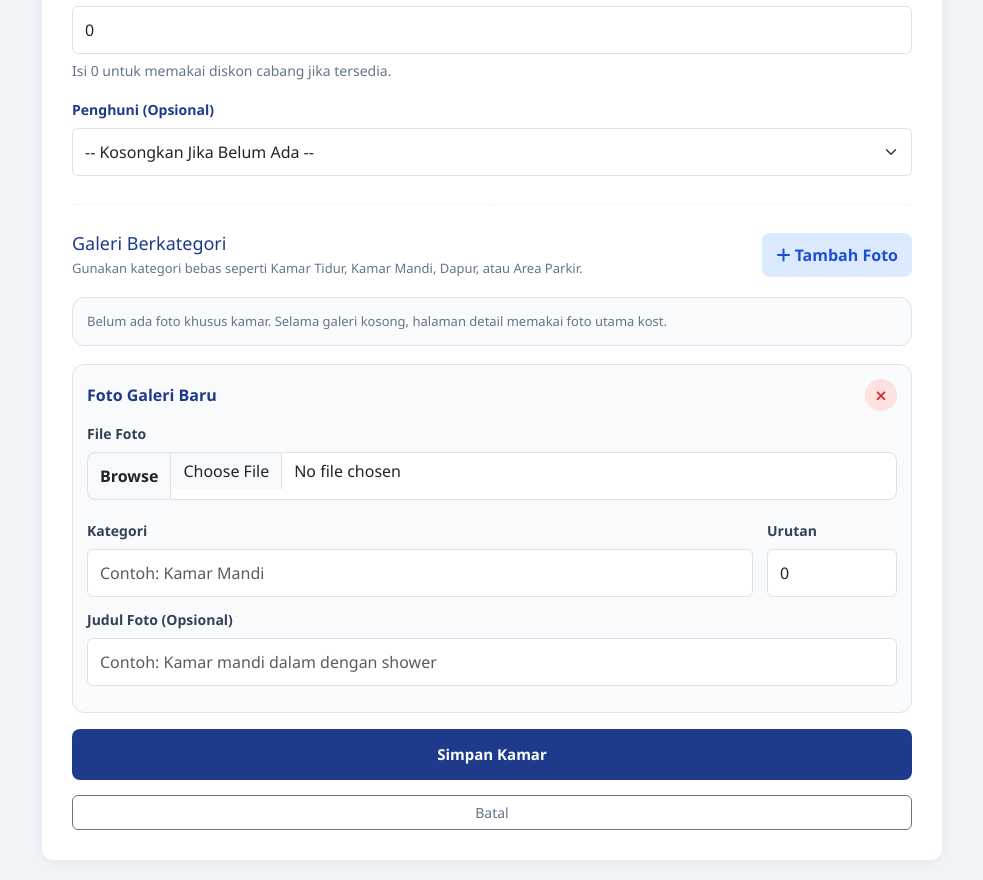
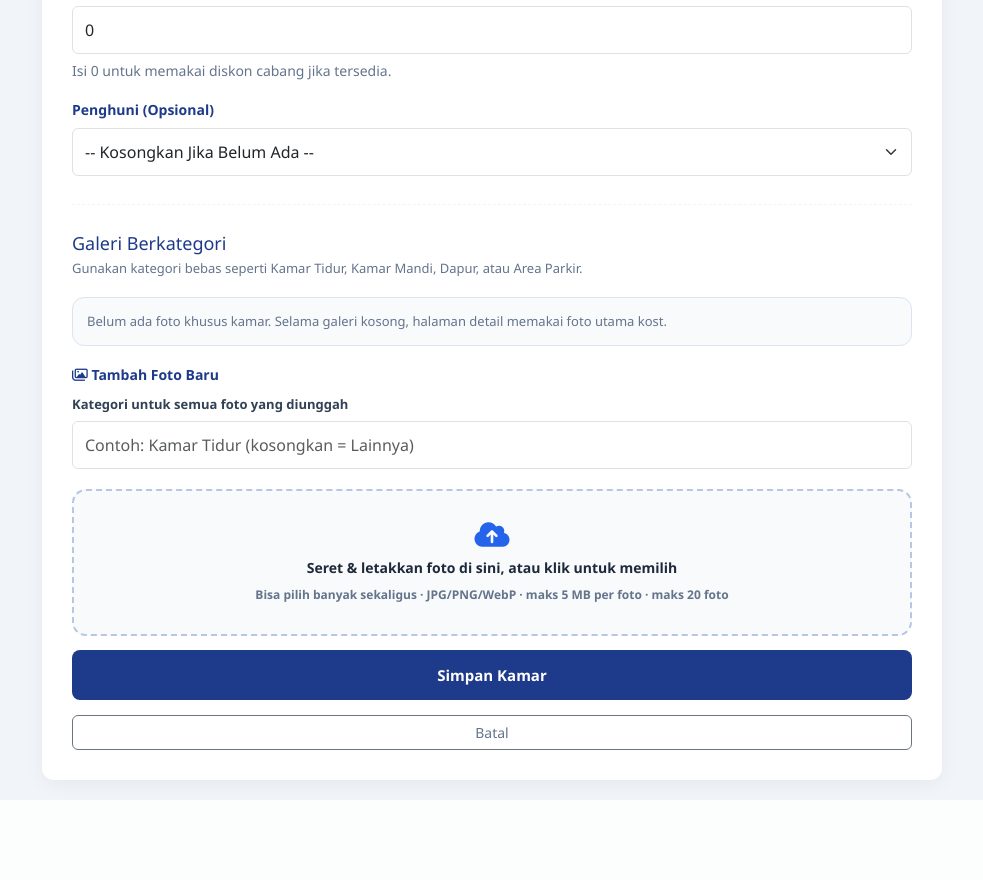
Before and after one commit to nandaputrahartono-pc/kosonline-mvc, a PHP site: page /admin/rooms/create in a window 1280 px wide. Shown: the part 809-1689 px from the top of the page, without its empty margins (148-1131 px from the left). After the commit the page ends 1603 px from the top, so only its background shows below. Run offline with PHP 8.4, Linux system fonts and the light colour scheme; the visitor is signed in with stand-in values (Sample User, id 1); data that the repository does not hold is empty.

Commit message:
Update fitur pada admin

```diff
--- a/app/Controllers/AdminRoomController.php
+++ b/app/Controllers/AdminRoomController.php
@@ -257,11 +257,11 @@
             throw new RuntimeException('Maksimal 20 foto galeri dalam satu kali simpan.');
         }
 
-        $categories = is_array($_POST['gallery_categories'] ?? null) ? $_POST['gallery_categories'] : [];
-        $titles = is_array($_POST['gallery_titles'] ?? null) ? $_POST['gallery_titles'] : [];
-        $orders = is_array($_POST['gallery_orders'] ?? null) ? $_POST['gallery_orders'] : [];
+        // Satu kategori berlaku untuk semua foto dalam satu batch upload.
+        $batchCategory = $this->cleanCategory($_POST['gallery_batch_category'] ?? '');
+        $order = 0;
 
-        foreach ($files as $index => $file) {
+        foreach ($files as $file) {
             if ((int) ($file['error'] ?? UPLOAD_ERR_NO_FILE) === UPLOAD_ERR_NO_FILE) {
                 continue;
             }
@@ -273,11 +273,12 @@
 
             $uploadedFiles[] = $filename;
             $this->galleryModel->create($roomId, [
-                'kategori' => $this->cleanCategory($categories[$index] ?? ''),
-                'judul' => $this->cleanTitle($titles[$index] ?? ''),
+                'kategori' => $batchCategory,
+                'judul' => null,
                 'nama_file' => $filename,
-                'urutan' => $this->cleanOrder($orders[$index] ?? 0),
+                'urutan' => $order,
             ]);
+            $order++;
         }
     }
 
--- a/app/Views/admin/forms/layout.php
+++ b/app/Views/admin/forms/layout.php
@@ -147,26 +147,6 @@
             line-height: 1.5;
             margin: 0;
         }
-        .btn-add-gallery,
-        .btn-remove-gallery {
-            border: 0;
-            cursor: pointer;
-            font-weight: 600;
-        }
-        .btn-add-gallery {
-            flex-shrink: 0;
-            border-radius: 8px;
-            background: #dbeafe;
-            color: #1d4ed8;
-            padding: 10px 14px;
-        }
-        .btn-remove-gallery {
-            width: 32px;
-            height: 32px;
-            border-radius: 50%;
-            background: #fee2e2;
-            color: #dc2626;
-        }
         .existing-gallery-grid {
             display: grid;
             grid-template-columns: repeat(auto-fit, minmax(250px, 1fr));
@@ -174,7 +154,6 @@
             margin-bottom: 20px;
         }
         .gallery-editor-card,
-        .new-gallery-row,
         .empty-gallery-note {
             border: 1px solid #dbe4f0;
             border-radius: 12px;
@@ -188,8 +167,7 @@
             object-fit: cover;
             margin-bottom: 14px;
         }
-        .gallery-editor-card input,
-        .new-gallery-row input {
+        .gallery-editor-card input {
             margin-bottom: 12px;
         }
         .delete-photo-option {
@@ -209,20 +187,114 @@
             line-height: 1.5;
             margin-bottom: 18px;
         }
-        .new-gallery-row {
-            margin-bottom: 16px;
-        }
-        .new-gallery-row-header {
+        .gallery-upload-head {
             display: flex;
             align-items: center;
             justify-content: space-between;
+            gap: 12px;
+            margin-bottom: 10px;
             color: #1e3a8a;
+            font-size: 14px;
+        }
+        .gallery-file-count {
+            font-size: 12px;
+            font-weight: 700;
+            color: #1d4ed8;
+            background: #dbeafe;
+            padding: 3px 10px;
+            border-radius: 999px;
+        }
+        .gallery-batch-field {
+            display: block;
             margin-bottom: 12px;
         }
-        .field-grid {
+        .gallery-batch-field span {
+            display: block;
+            font-size: 13px;
+            font-weight: 600;
+            color: #334155;
+            margin-bottom: 6px;
+        }
+        .gallery-dropzone {
+            display: flex;
+            flex-direction: column;
+            align-items: center;
+            justify-content: center;
+            gap: 8px;
+            text-align: center;
+            padding: 30px 20px;
+            border: 2px dashed #b6c6e3;
+            border-radius: 14px;
+            background: #f8fafc;
+            color: #475569;
+            cursor: pointer;
+            transition: border-color 0.2s ease, background 0.2s ease;
+        }
+        .gallery-dropzone:hover,
+        .gallery-dropzone.is-dragover {
+            border-color: #2563eb;
+            background: #eff4ff;
+        }
+        .gallery-dropzone i {
+            font-size: 28px;
+            color: #2563eb;
+        }
+        .gallery-dropzone-title {
+            font-weight: 700;
+            color: #1e293b;
+        }
+        .gallery-dropzone-hint {
+            font-size: 12px;
+            color: #64748b;
+        }
+        .gallery-upload-error {
+            margin: 10px 0 0;
+            padding: 10px 12px;
+            border-radius: 10px;
+            background: #fef2f2;
+            border: 1px solid #fecaca;
+            color: #b91c1c;
+            font-size: 13px;
+        }
+        .gallery-preview-grid {
             display: grid;
-            grid-template-columns: minmax(0, 1fr) 130px;
-            gap: 14px;
+            grid-template-columns: repeat(auto-fill, minmax(120px, 1fr));
+            gap: 12px;
+            margin-top: 14px;
+        }
+        .gallery-preview-item {
+            position: relative;
+            border-radius: 12px;
+            overflow: hidden;
+            border: 1px solid #dbe4f0;
+            aspect-ratio: 1 / 1;
+            background: #f1f5f9;
+        }
+        .gallery-preview-item img {
+            width: 100%;
+            height: 100%;
+            object-fit: cover;
+            display: block;
+        }
+        .gallery-preview-remove {
+            position: absolute;
+            top: 6px;
+            right: 6px;
+            width: 28px;
+            height: 28px;
+            border: 0;
+            border-radius: 50%;
+            background: rgba(15, 23, 42, 0.75);
+            color: #fff;
+            cursor: pointer;
+            display: flex;
+            align-items: center;
+            justify-content: center;
+            font-size: 13px;
+            transition: background 0.2s ease;
+        }
+        .gallery-preview-remove:hover {
+            background: #dc2626;
         }
         .admin-form-flash-stack {
             position: fixed;
@@ -253,8 +325,6 @@
             .form-container { padding: 20px; }
             h2 { font-size: 1.3rem; }
             .section-heading { display: block; }
-            .btn-add-gallery { margin-top: 12px; width: 100%; }
-            .field-grid { grid-template-columns: 1fr; gap: 0; }
         }
     </style>
 </head>
--- a/app/Views/admin/forms/room-gallery-fields.php
+++ b/app/Views/admin/forms/room-gallery-fields.php
@@ -6,9 +6,6 @@
         <h3>Galeri Berkategori</h3>
         <p>Gunakan kategori bebas seperti Kamar Tidur, Kamar Mandi, Dapur, atau Area Parkir.</p>
     </div>
-    <button type="button" class="btn btn-outline-primary btn-add-gallery" id="add-gallery-row">
-        <i class="fa-solid fa-plus"></i> Tambah Foto
-    </button>
 </div>
 
 <datalist id="gallery-category-suggestions">
@@ -49,57 +46,149 @@
     </div>
 <?php endif; ?>
 
-<div id="new-gallery-rows"></div>
+<div class="gallery-upload">
+    <div class="gallery-upload-head">
+        <strong><i class="fa-regular fa-images"></i> Tambah Foto Baru</strong>
+        <span class="gallery-file-count" id="gallery-file-count" hidden></span>
+    </div>
 
-<template id="gallery-row-template">
-    <article class="card new-gallery-row">
-        <div class="new-gallery-row-header">
-            <strong>Foto Galeri Baru</strong>
-            <button type="button" class="btn btn-sm btn-outline-danger btn-remove-gallery" aria-label="Hapus baris foto">
-                <i class="fa-solid fa-xmark"></i>
-            </button>
-        </div>
+    <label class="gallery-batch-field">
+        <span>Kategori untuk semua foto yang diunggah</span>
+        <input type="text" name="gallery_batch_category" class="form-control" list="gallery-category-suggestions" maxlength="60" placeholder="Contoh: Kamar Tidur (kosongkan = Lainnya)">
+    </label>
 
-        <label>File Foto</label>
-        <div class="input-group">
-            <span class="input-group-text">Browse</span>
-            <input type="file" name="gallery_photos[]" class="form-control" accept="image/jpeg,image/png,image/webp">
-        </div>
+    <label class="gallery-dropzone" id="gallery-dropzone">
+        <input type="file" name="gallery_photos[]" id="gallery-input" multiple accept="image/jpeg,image/png,image/webp" hidden>
+        <i class="fa-solid fa-cloud-arrow-up"></i>
+        <span class="gallery-dropzone-title">Seret &amp; letakkan foto di sini, atau klik untuk memilih</span>
+        <span class="gallery-dropzone-hint">Bisa pilih banyak sekaligus &middot; JPG/PNG/WebP &middot; maks 5&nbsp;MB per foto &middot; maks 20 foto</span>
+    </label>
 
-        <div class="field-grid">
-            <div>
-                <label>Kategori</label>
-                <input type="text" name="gallery_categories[]" class="form-control" list="gallery-category-suggestions" maxlength="60" placeholder="Contoh: Kamar Mandi">
-            </div>
-            <div>
-                <label>Urutan</label>
-                <input type="number" name="gallery_orders[]" class="form-control" min="0" max="65535" value="0">
-            </div>
-        </div>
-
-        <label>Judul Foto (Opsional)</label>
-        <input type="text" name="gallery_titles[]" class="form-control" maxlength="120" placeholder="Contoh: Kamar mandi dalam dengan shower">
-    </article>
-</template>
+    <p class="gallery-upload-error" id="gallery-upload-error" hidden></p>
+    <div class="gallery-preview-grid" id="gallery-preview-grid"></div>
+</div>
 
 <script>
     (() => {
-        const rows = document.getElementById('new-gallery-rows');
-        const template = document.getElementById('gallery-row-template');
-        const addButton = document.getElementById('add-gallery-row');
+        const input = document.getElementById('gallery-input');
+        const dropzone = document.getElementById('gallery-dropzone');
+        const grid = document.getElementById('gallery-preview-grid');
+        const countEl = document.getElementById('gallery-file-count');
+        const errorEl = document.getElementById('gallery-upload-error');
 
-        function addGalleryRow() {
-            rows.appendChild(template.content.cloneNode(true));
+        const MAX_FILES = 20;
+        const MAX_SIZE = 5 * 1024 * 1024;
+        const ALLOWED = ['image/jpeg', 'image/png', 'image/webp'];
+
+        const files = [];
+        const urls = new Map();
+
+        function syncInput() {
+            const data = new DataTransfer();
+            files.forEach((file) => data.items.add(file));
+            input.files = data.files;
         }
 
-        addButton.addEventListener('click', addGalleryRow);
-        rows.addEventListener('click', (event) => {
-            const removeButton = event.target.closest('.btn-remove-gallery');
-            if (removeButton) {
-                removeButton.closest('.new-gallery-row').remove();
+        function updateCount() {
+            countEl.hidden = files.length === 0;
+            countEl.textContent = files.length + ' foto dipilih';
+        }
+
+        function render() {
+            grid.innerHTML = '';
+            files.forEach((file, index) => {
+                let url = urls.get(file);
+                if (!url) {
+                    url = URL.createObjectURL(file);
+                    urls.set(file, url);
+                }
+
+                const item = document.createElement('div');
+                item.className = 'gallery-preview-item';
+
+                const img = document.createElement('img');
+                img.src = url;
+                img.alt = file.name;
+
+                const remove = document.createElement('button');
+                remove.type = 'button';
+                remove.className = 'gallery-preview-remove';
+                remove.setAttribute('aria-label', 'Hapus foto ' + file.name);
+                remove.innerHTML = '<i class="fa-solid fa-xmark"></i>';
+                remove.addEventListener('click', () => removeAt(index));
+
+                item.appendChild(img);
+                item.appendChild(remove);
+                grid.appendChild(item);
+            });
+
+            updateCount();
+            syncInput();
+        }
+
+        function removeAt(index) {
+            const file = files[index];
+            if (file && urls.has(file)) {
+                URL.revokeObjectURL(urls.get(file));
+                urls.delete(file);
+            }
+            files.splice(index, 1);
+            errorEl.hidden = true;
+            render();
+        }
+
+        function addFiles(incoming) {
+            const rejected = [];
+
+            Array.from(incoming).forEach((file) => {
+                if (!ALLOWED.includes(file.type)) {
+                    rejected.push(file.name + ' (bukan JPG/PNG/WebP)');
+                    return;
+                }
+                if (file.size > MAX_SIZE) {
+                    rejected.push(file.name + ' (lebih dari 5 MB)');
+                    return;
+                }
+                if (files.some((existing) => existing.name === file.name && existing.size === file.size)) {
+                    return;
+                }
+                if (files.length >= MAX_FILES) {
+                    rejected.push(file.name + ' (melebihi batas 20 foto)');
+                    return;
+                }
+                files.push(file);
+            });
+
+            if (rejected.length) {
+                errorEl.textContent = 'Sebagian foto dilewati: ' + rejected.join(', ') + '.';
+                errorEl.hidden = false;
+            } else {
+                errorEl.hidden = true;
+            }
+
+            render();
+        }
+
+        input.addEventListener('change', () => addFiles(input.files));
+
+        ['dragenter', 'dragover'].forEach((evt) => {
+            dropzone.addEventListener(evt, (event) => {
+                event.preventDefault();
+                dropzone.classList.add('is-dragover');
+            });
+        });
+
+        ['dragleave', 'dragend', 'drop'].forEach((evt) => {
+            dropzone.addEventListener(evt, (event) => {
+                event.preventDefault();
+                dropzone.classList.remove('is-dragover');
+            });
+        });
+
+        dropzone.addEventListener('drop', (event) => {
+            if (event.dataTransfer && event.dataTransfer.files) {
+                addFiles(event.dataTransfer.files);
             }
         });
-
-        addGalleryRow();
     })();
 </script>
```
Also changed, not shown: public/assets/css/admin.css.
